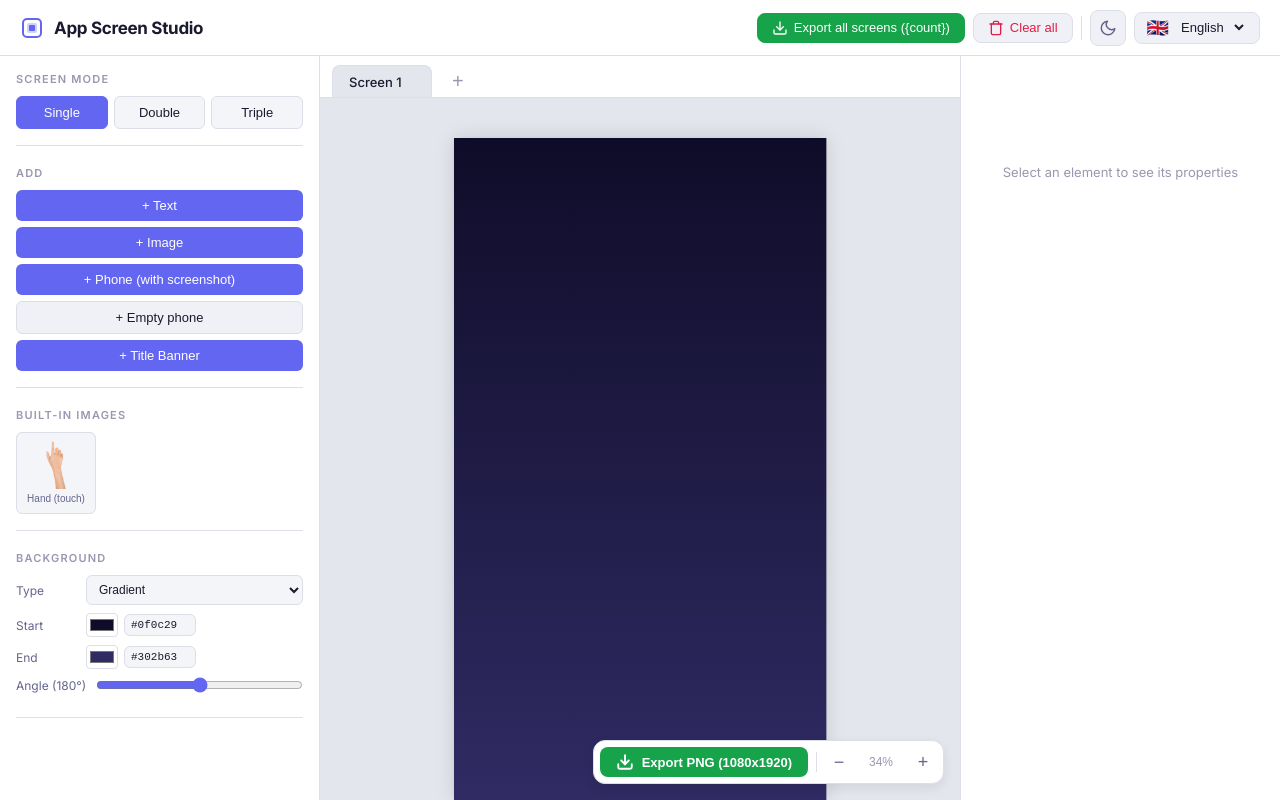
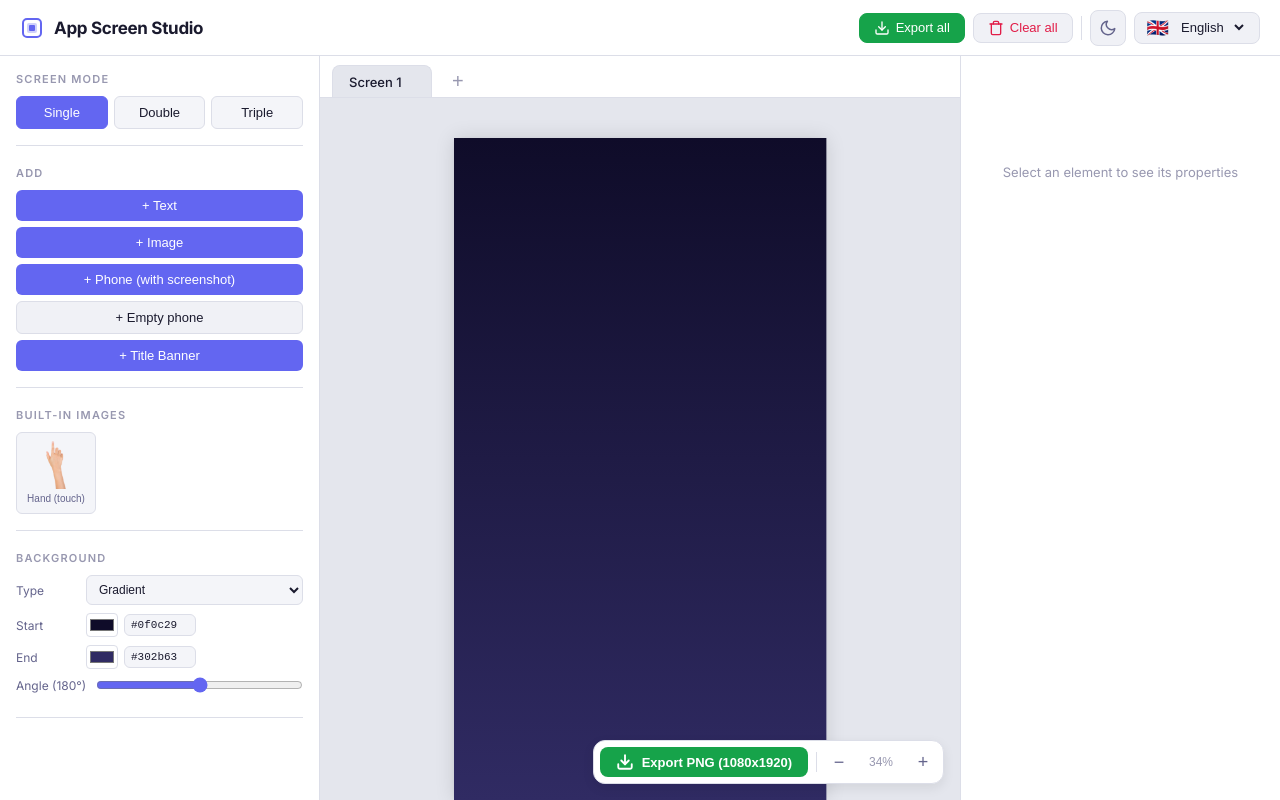
Before and after one commit to Kimoen/app-screens, an Angular app: page / in a window 1280 px wide. Built offline with nearby package versions, Linux system fonts and the light colour scheme; a web font is replaced by a local one.

Commit message:
english issue

```diff
--- a/src/app/i18n/translations/en.ts
+++ b/src/app/i18n/translations/en.ts
@@ -20,7 +20,7 @@ export const en: Record<string, string> = {
   'toolbar.gradAngle': 'Angle ({angle}°)',
   'toolbar.exportSingle': 'Export PNG (1080x1920)',
   'toolbar.exportMultiple': 'Export {count} PNG (1080x1920)',
-  'toolbar.exportAllTabs': 'Export all screens ({count})',
+  'toolbar.exportAllTabs': 'Export all',
   'toolbar.clearAll': 'Clear all',
 
   // Properties panel
```
